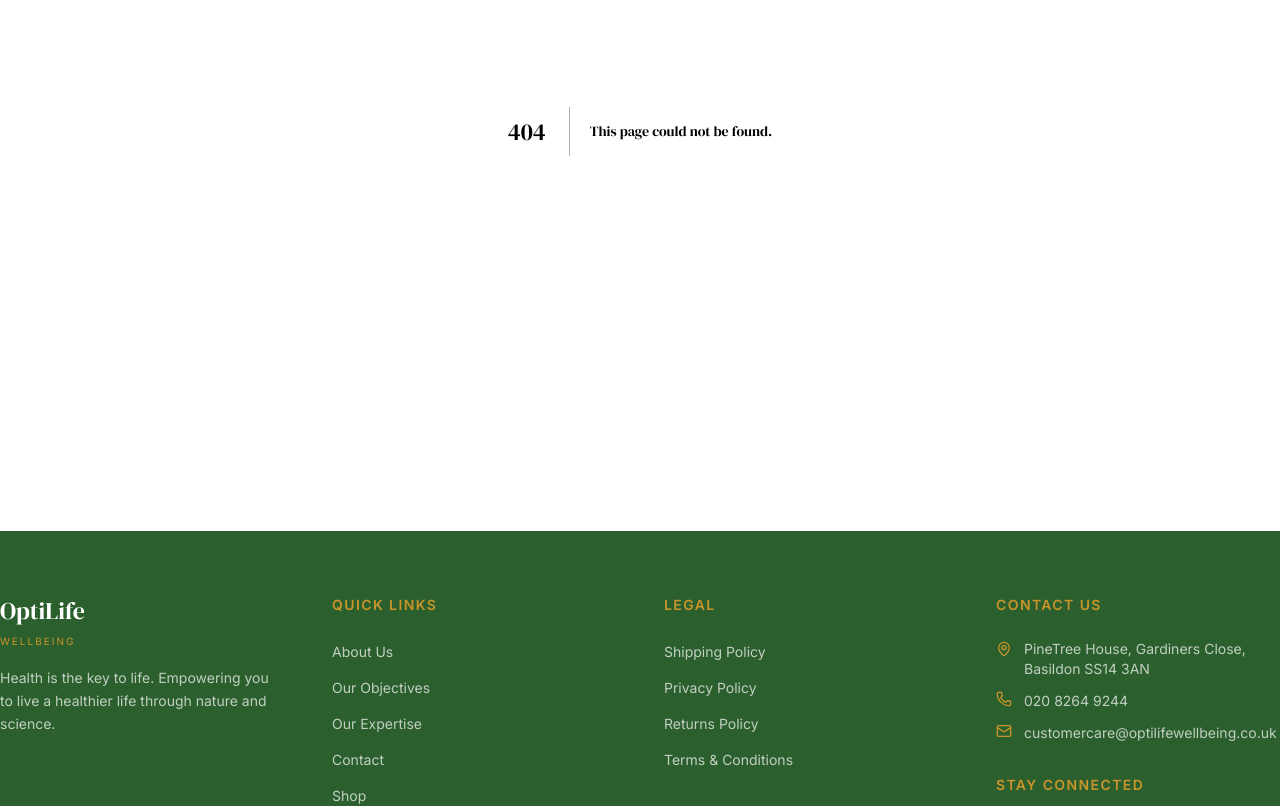
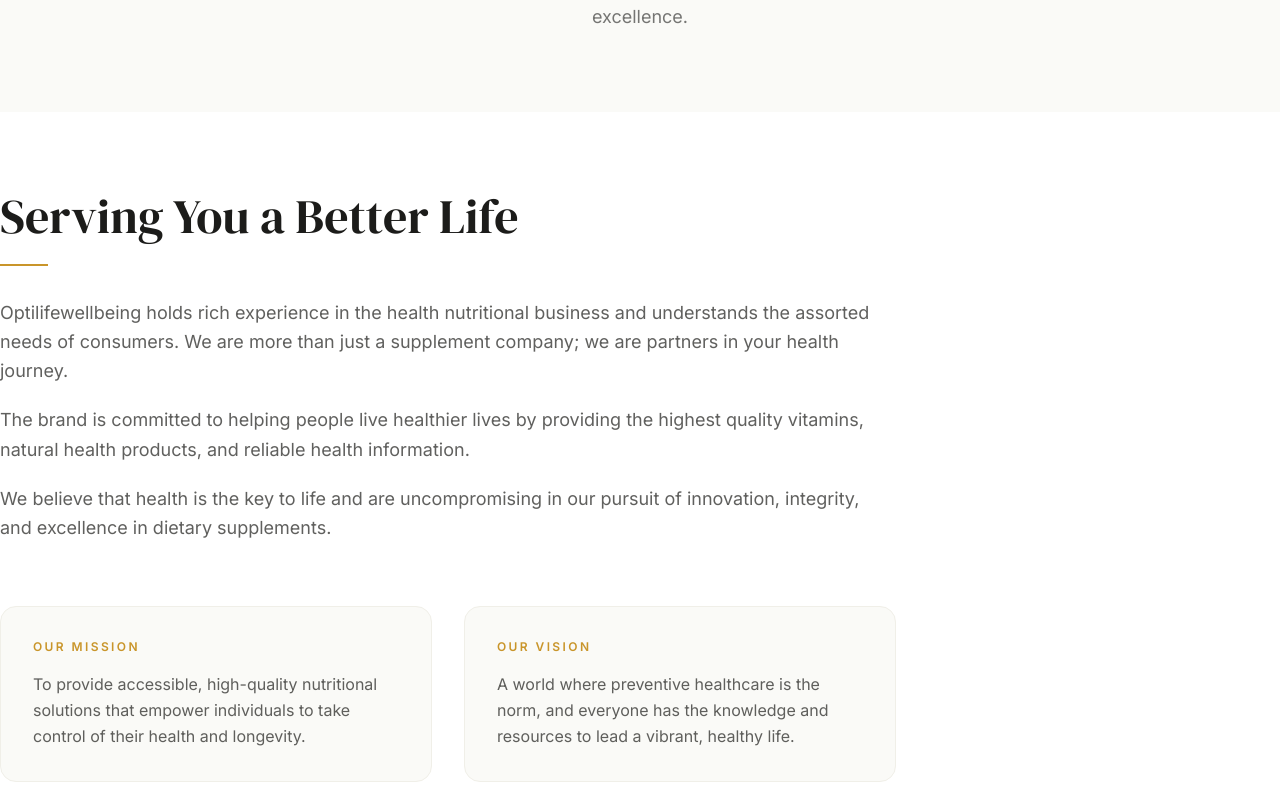
Before and after one commit to alliancestreetgoa-lang/optilife2.0, a Next.js app: page /about in a window 1280 px wide. Before the commit this address had no page. Shown: the part 269-1075 px from the top of the page. Built offline with nearby package versions, Linux system fonts and the light colour scheme.

Commit message:
feat: build About Us page

```diff
--- /dev/null
+++ b/app/about/page.tsx
@@ -0,0 +1,77 @@
+'use client'
+
+import { motion } from 'framer-motion'
+import { PageHero } from '@/components/sections/PageHero'
+
+export default function AboutPage() {
+  return (
+    <>
+      <PageHero
+        title="Our Story"
+        subtitle="Dedicated to improving lives through nature, science, and a commitment to excellence."
+      />
+
+      <section className="py-20 bg-white">
+        <div className="container max-w-4xl">
+          <motion.div
+            initial={{ opacity: 0, y: 30 }}
+            whileInView={{ opacity: 1, y: 0 }}
+            viewport={{ once: true }}
+            transition={{ duration: 0.6 }}
+            className="mb-16"
+          >
+            <h2 className="font-serif text-4xl md:text-5xl text-ink mb-6">
+              Serving You a Better Life
+            </h2>
+            <div className="w-12 h-0.5 bg-gold mb-8" />
+            <div className="space-y-5 font-sans text-lg text-ink/70 leading-relaxed">
+              <p>
+                Optilifewellbeing holds rich experience in the health nutritional
+                business and understands the assorted needs of consumers. We are
+                more than just a supplement company; we are partners in your
+                health journey.
+              </p>
+              <p>
+                The brand is committed to helping people live healthier lives by
+                providing the highest quality vitamins, natural health products,
+                and reliable health information.
+              </p>
+              <p>
+                We believe that health is the key to life and are uncompromising
+                in our pursuit of innovation, integrity, and excellence in
+                dietary supplements.
+              </p>
+            </div>
+          </motion.div>
+
+          <div className="grid grid-cols-1 md:grid-cols-2 gap-8">
+            {[
+              {
+                label: 'Our Mission',
+                text: 'To provide accessible, high-quality nutritional solutions that empower individuals to take control of their health and longevity.',
+              },
+              {
+                label: 'Our Vision',
+                text: 'A world where preventive healthcare is the norm, and everyone has the knowledge and resources to lead a vibrant, healthy life.',
+              },
+            ].map((item, i) => (
+              <motion.div
+                key={item.label}
+                initial={{ opacity: 0, y: 20 }}
+                whileInView={{ opacity: 1, y: 0 }}
+                viewport={{ once: true }}
+                transition={{ duration: 0.5, delay: i * 0.15 }}
+                className="bg-cream rounded-2xl p-8 border border-cream-dark"
+              >
+                <span className="font-sans text-xs font-semibold tracking-[0.2em] uppercase text-gold block mb-4">
+                  {item.label}
+                </span>
+                <p className="font-sans text-ink/70 leading-relaxed">{item.text}</p>
+              </motion.div>
+            ))}
+          </div>
+        </div>
+      </section>
+    </>
+  )
+}
```
